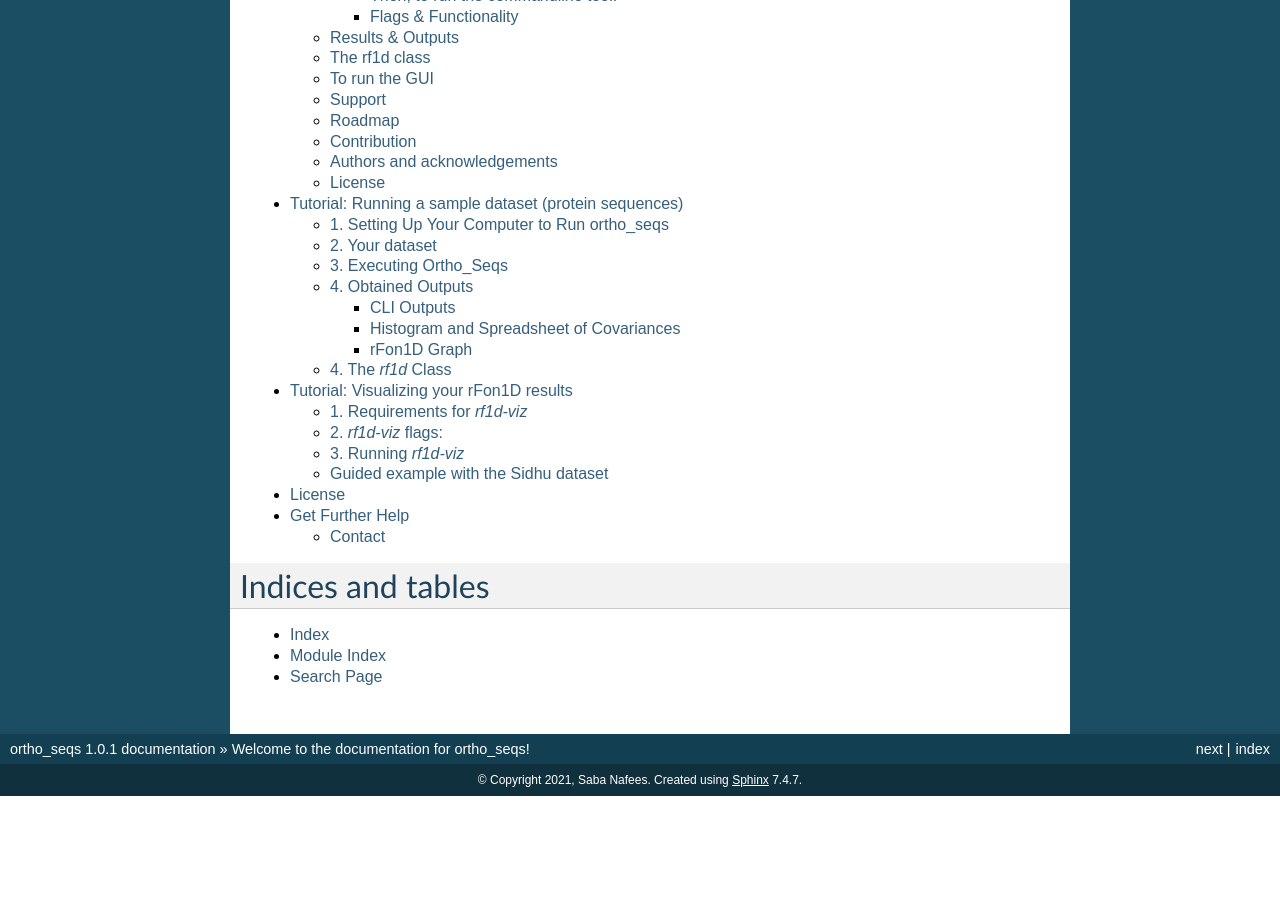
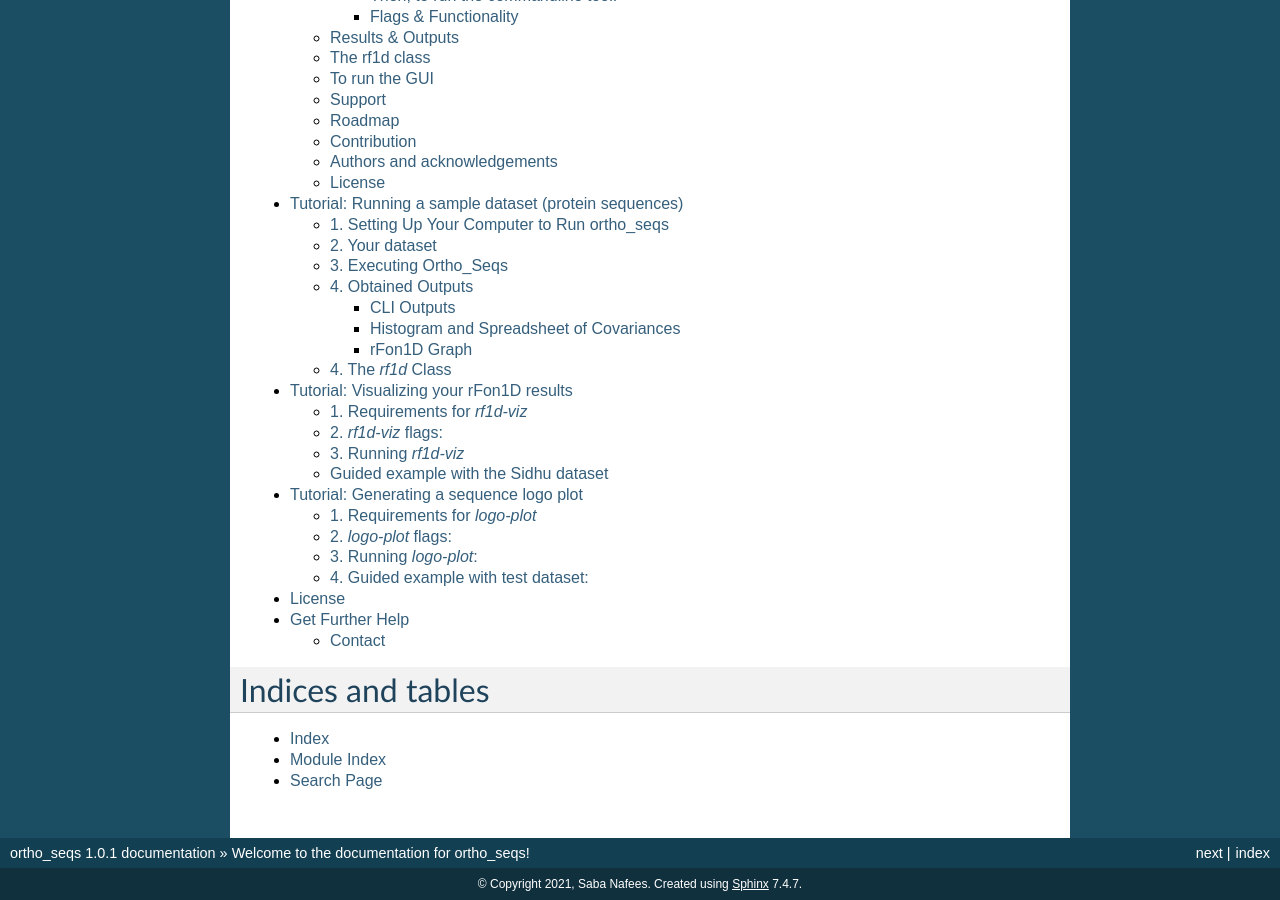
Before and after one commit to snafees/ortho_seqs, a Sphinx documentation site: the page built from docs/source/index.rst, in a window 1280 px wide and 900 px high, scrolled down 954 px. Built offline with Sphinx 7.4.7, drawn with Linux system fonts in a browser that asks for light colours; before the commit the page ends 1750 px from its top, so only the background shows below that; some of the changed lines change nothing that is shown.

Commit message:
logo plot readthedocs

```diff
--- a/docs/source/index.rst
+++ b/docs/source/index.rst
@@ -18,6 +18,7 @@ Guide
    readme
    orthogonal_polynomial_tutorial
    rf1d_tutorial
+   logo_tutorial
 
    license
    help
--- /dev/null
+++ b/docs/source/logo_tutorial.rst
@@ -0,0 +1,66 @@
+.. include:: includes.rst.txt
+*********************************************
+Tutorial: Generating a sequence logo plot
+*********************************************
+This document will walk through how to generate a frequency/probability-based logo plot from sequence data in the format of an input to *ortho_seqs*, using the *logo-plot* CLI command. You do not need to have run *orthogonal-polynomial* before generating a logo plot.
+
+Logo plots are generated using the `logomaker package <https://logomaker.readthedocs.io/en/latest/>`_ in Python. More customization options exist (font, color schemes, etc) that are not (yet) implemented here.
+
+.. _Necessities:
+1. Requirements for *logo-plot*
+-----------------------------------------------------------
+
+The sequence data, `formatted <https://ortho-seqs.readthedocs.io/en/master/orthogonal_polynomial_tutorial.html#your-dataset>`_ as input to *ortho_seqs*. This can take the form of either:
+
++ .txt file: single file containing sequences, separated by line breaks.
+
++ .csv or .xlsx file: single file containing sequence data in the first column. Can (but doesn't have to) contain phenotype data in the second column.
+
+.. _Flags:
+2. *logo-plot* flags:
+-----------------------------------------------------------
+
+*logo-plot* will require the following flags.
+
+.. code-block:: shell-session
+
+  --filename
+
+This will be the sequence data file, formatted as described in (1).
+
+.. code-block:: shell-session
+
+  --molecule
+
+This is the molecule type. Should either be DNA, RNA, or protein. Default is DNA.
+
+.. code-block:: shell-session
+
+  --out_dir
+
+This is where you want the logo plot to be stored.
+
+.. _Running:
+3. Running *logo-plot*:
+-----------------------------------------------------------
+
+You will run *logo-plot* in the CLI the same way you would run *orthogonal-polynomial* or *rf1d-viz*. The general format is:
+
+.. code-block:: shell-session
+    ortho_seq logo-plot filename --molecule --out_dir
+
+.. _Example:
+4. Guided example with test dataset:
+-----------------------------------------------------------
+
+The example uses the Sidhu dataset that has also been used in the other tutorials.
+
+The sequence data that will be used for this example is called *sidhu_insulin_cdrh3_seqs.xlsx*. Given that this dataset is about proteins, our CLI input will be
+
+.. code-block:: shell-session
+    ortho_seq logo-plot docs/source/sidhu_insulin_cdrh3_seqs.xlsx --molecule protein --out_dir docs/source/tutorial_outputs/
+
+The saved figure will look like:
+
+.. image:: tutorial_outputs/sidhu_insulin_cdrh3_seqs_freq_logo.png
+  :height: 250px
```
Also changed, not shown: docs/source/tutorial_outputs/sidhu_insulin_cdrh3_seqs_freq_logo.png (added), 2 other files.
